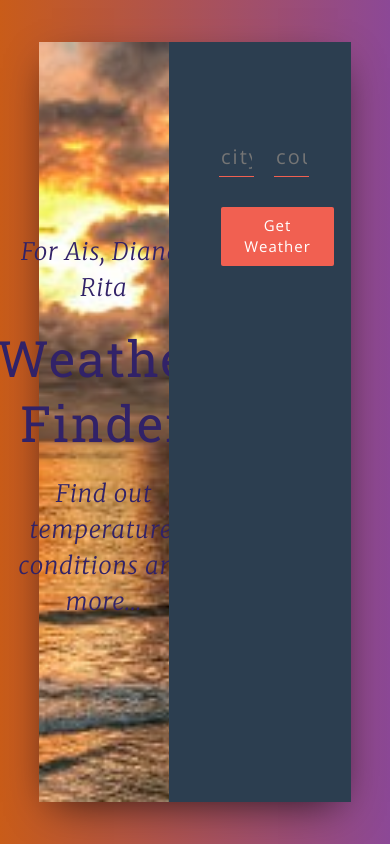
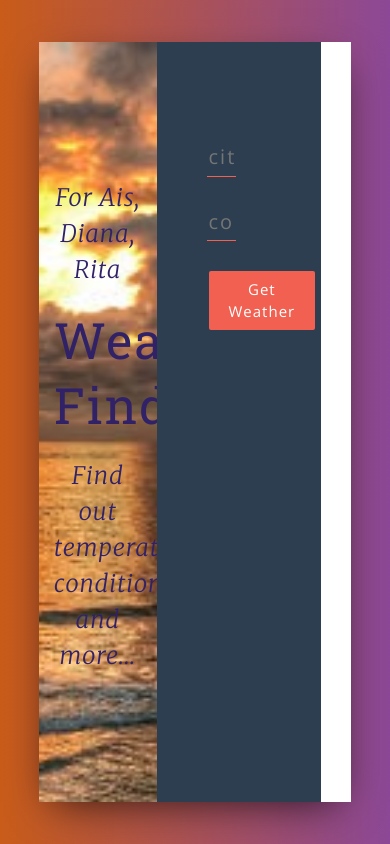
Before and after one commit to abegilerova/react-weather-app, a React (Create React App) app: page / in a window 390 px wide. Built offline with nearby package versions, Linux system fonts and the light colour scheme; the HTML template or start-up script is replaced by a standard one.

Commit message:
adding responsivenes with media query

```diff
--- a/src/App.css
+++ b/src/App.css
@@ -6,7 +6,24 @@ body {
   font-family: "Open Sans", serif;
 }
 
+div {
+  width: 100%;
+}
+
+@media screen and (min-width: 450px){
+  .col-xs-7 form-container{
+    width:75%;
+  }
+  .col-xs-5 title-container{
+    width: 25%;
+  }
+}
+
+
+
 .wrapper {
+  display:flex;
+  flex-wrap: wrap;
   background: linear-gradient(to right, #c95c19, #8c4896);
   height: 100vh;
   display: flex;
```
